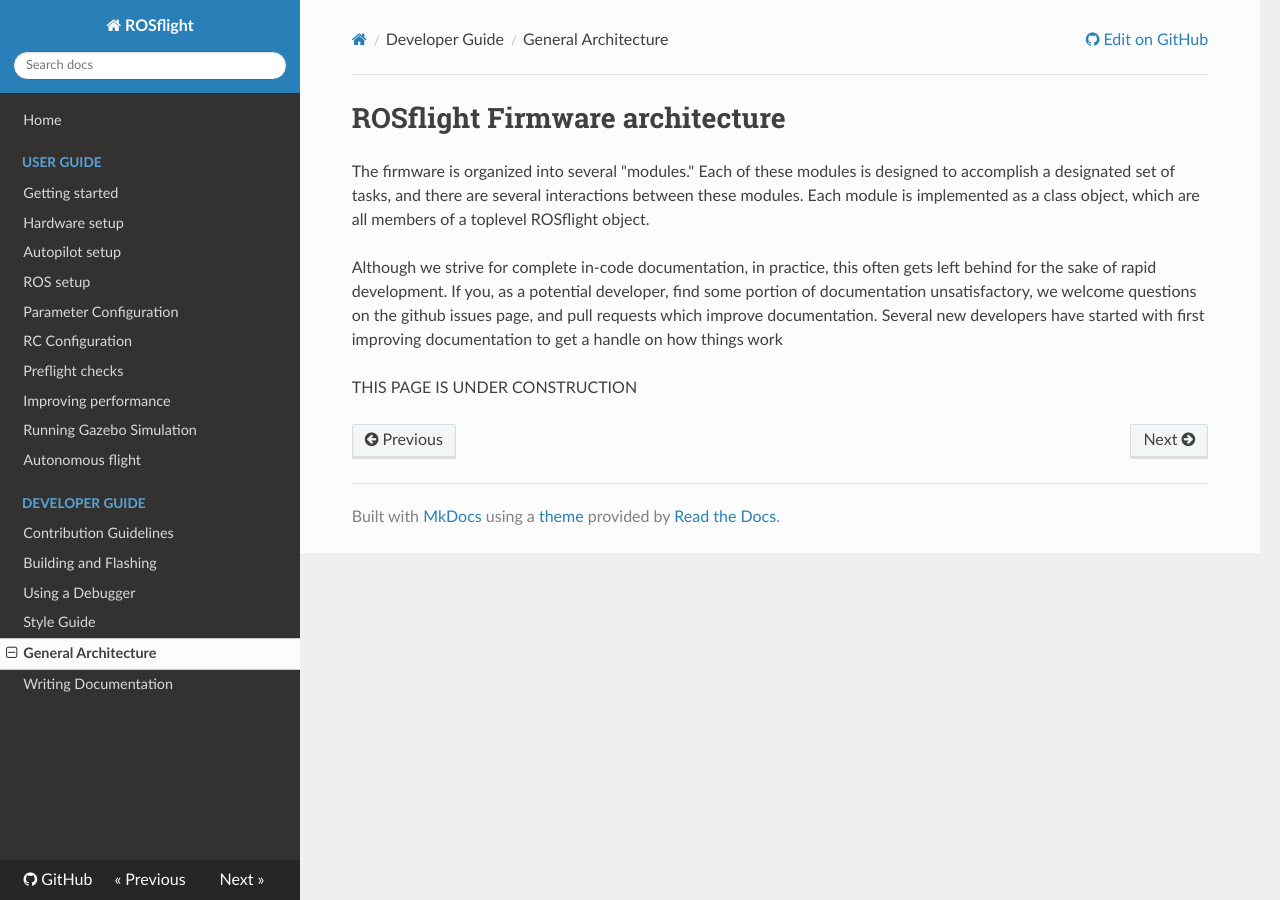
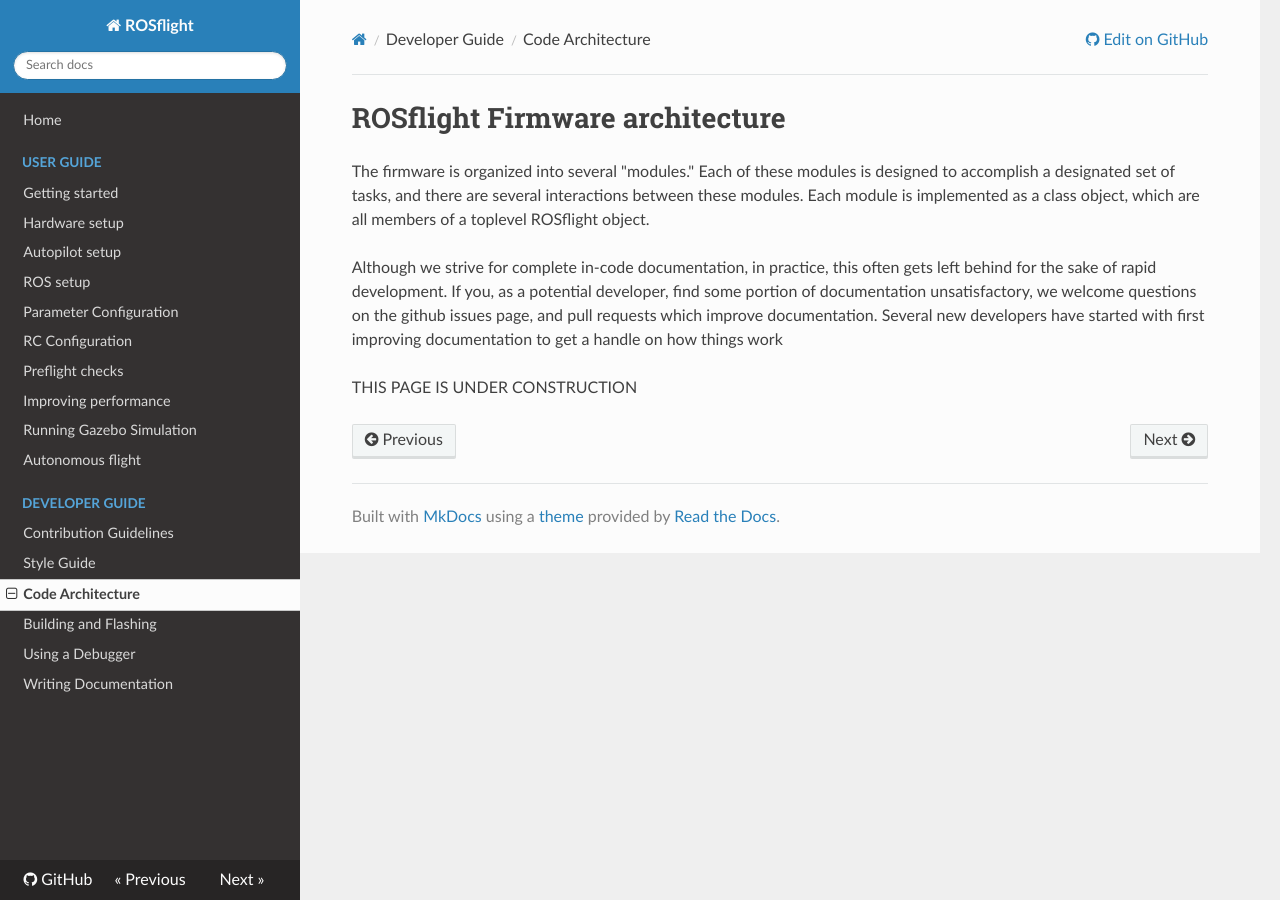
Before and after one commit to rosflight/rosflight_firmware, an MkDocs documentation site: the page built from docs/developer-guide/code-architecture.md, in a window 1280 px wide. Built offline with MkDocs 1.6.1, drawn with Linux system fonts in a browser that asks for light colours; nearby versions of some CDN libraries; old or Windows-style settings are respelled for this version of MkDocs.

Commit message:
Reorganized developer documentation files

```diff
--- a/mkdocs.yml
+++ b/mkdocs.yml
@@ -24,9 +24,9 @@ pages:
     - Running Gazebo Simulation: user-guide/gazebo_simulation.md
     - Autonomous flight: user-guide/autonomous-flight.md
   - Developer Guide:
-    - Contribution Guidelines: developer-guide/contribution_guidelines.md
-    - Building and Flashing: developer-guide/developer.md
+    - Contribution Guidelines: developer-guide/contribution-guidelines.md
+    - Style Guide: developer-guide/style-guide.md
+    - Code Architecture: developer-guide/code-architecture.md
+    - Building and Flashing: developer-guide/building-flashing.md
     - Using a Debugger: developer-guide/debugging.md
-    - Style Guide: developer-guide/style_guide.md
-    - General Architecture: developer-guide/general_architecture.md
-    - Writing Documentation: developer-guide/writing_documentation.md
+    - Writing Documentation: developer-guide/writing-documentation.md
```
Also changed, not shown: docs/developer-guide/building-flashing.md (renamed from docs/developer-guide/developer.md), docs/developer-guide/code-architecture.md (renamed from docs/developer-guide/general_architecture.md), docs/developer-guide/contribution-guidelines.md (renamed from docs/developer-guide/contribution_guidelines.md), docs/developer-guide/style-guide.md (renamed from docs/developer-guide/style_guide.md), docs/developer-guide/writing-documentation.md (renamed from docs/developer-guide/writing_documentation.md).
